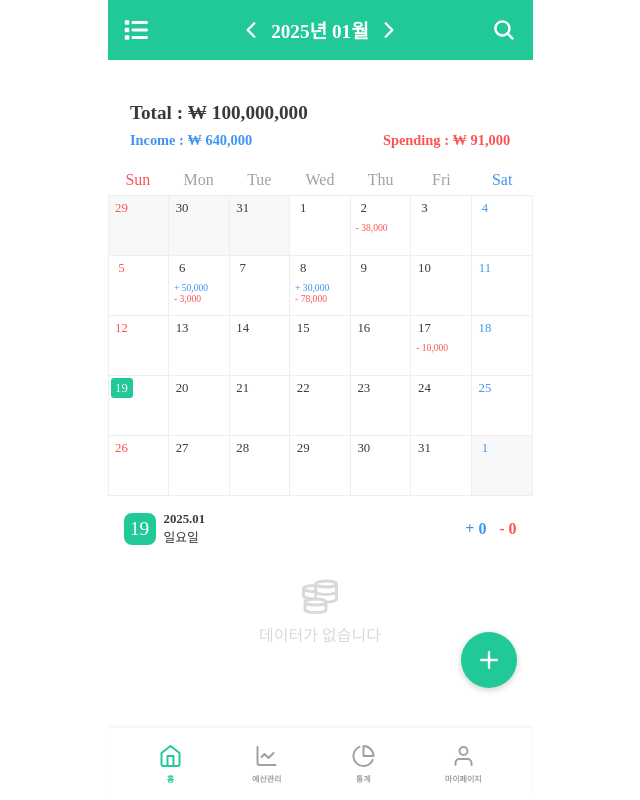
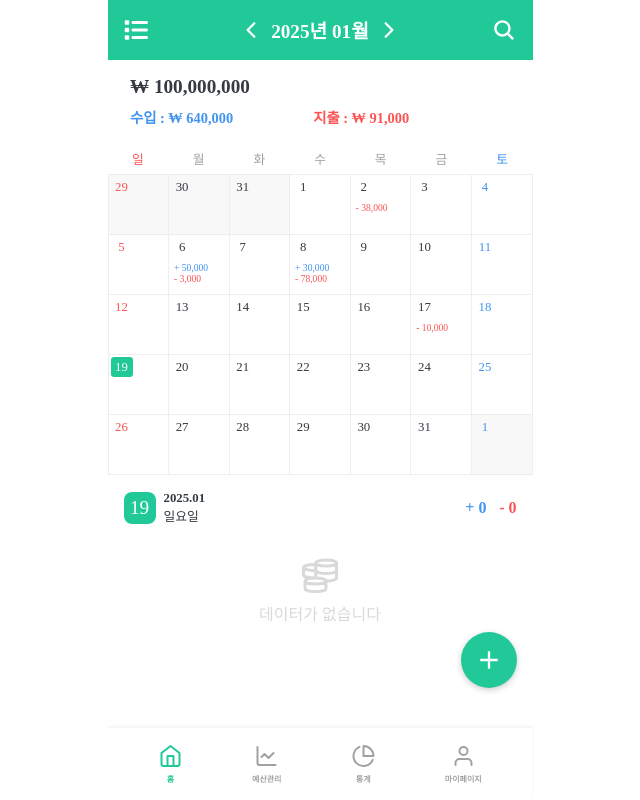
Before and after one commit to Coin-nect/Coin-nect_FE, a React (Vite) app: page /home in a window 1280 px wide. Shown: the whole page, without its empty margins (320-960 px from the left). Built offline with nearby package versions, Linux system fonts and the light colour scheme.

Commit message:
:art:[style]: Home 한글 변경

```diff
--- a/src/components/home/Calendar.tsx
+++ b/src/components/home/Calendar.tsx
@@ -77,7 +77,7 @@ const Calendar = ({ data = [], currentDate, onSelectDate }: CalendarProps) => {
     rows.push(cells.slice(i, i + 7));
   }
 
-  const weekDays = ['Sun', 'Mon', 'Tue', 'Wed', 'Thu', 'Fri', 'Sat'];
+  const weekDays = ['일', '월', '화', '수', '목', '금', '토'];
 
   const handleSelect = (cell: DayData) => {
     setSelectedDay(cell.date);
@@ -154,9 +154,6 @@ const WeekDay = styled.div<{ day: string }>`
   text-align: center;
   padding: 6px 0;
   color: ${({ day }) =>
-    day === 'Sun'
-      ? COLORS.red
-      : day === 'Sat'
-        ? COLORS.blue
-        : COLORS.dark_gray};
+    day === '일' ? COLORS.red : day === '토' ? COLORS.blue : COLORS.dark_gray};
+  font-size: 0.8rem;
 `;
--- a/src/components/home/TotalSummary.tsx
+++ b/src/components/home/TotalSummary.tsx
@@ -10,10 +10,10 @@ interface TotalSummaryProps {
 const TotalSummary = ({ total, income, spending }: TotalSummaryProps) => {
   return (
     <SummaryContainer>
-      <TotalText>Total : ₩ {total.toLocaleString()}</TotalText>
+      <TotalText>₩ {total.toLocaleString()}</TotalText>
       <Row>
-        <IncomeText>Income : ₩ {income.toLocaleString()}</IncomeText>
-        <SpendingText>Spending : ₩ {spending.toLocaleString()}</SpendingText>
+        <IncomeText>수입 : ₩ {income.toLocaleString()}</IncomeText>
+        <SpendingText>지출 : ₩ {spending.toLocaleString()}</SpendingText>
       </Row>
     </SummaryContainer>
   );
@@ -37,8 +37,7 @@ const TotalText = styled.div`
 
 const Row = styled.div`
   display: flex;
-  justify-content: space-between;
-  gap: 1.5rem;
+  gap: 5em;
   margin-top: 0.5rem;
 `;
 
--- a/src/pages/Home/Home.tsx
+++ b/src/pages/Home/Home.tsx
@@ -80,7 +80,7 @@ const ContentContainer = styled.div`
   align-items: center;
   height: 100%;
   gap: 1rem;
-  padding: 2.6rem 0;
+  padding: 1rem 0;
   overflow-y: auto;
   box-sizing: border-box;
   margin-bottom: 70px;
```
